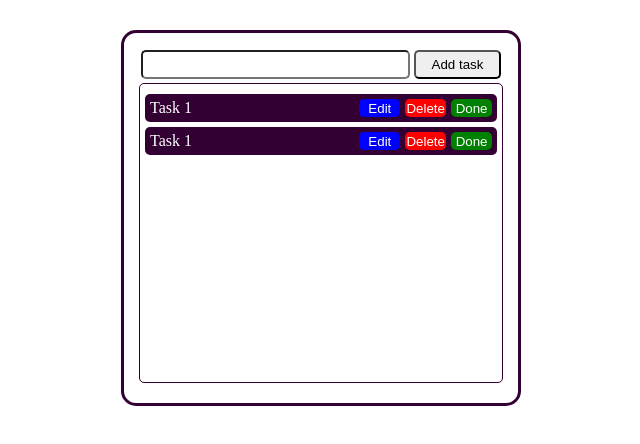
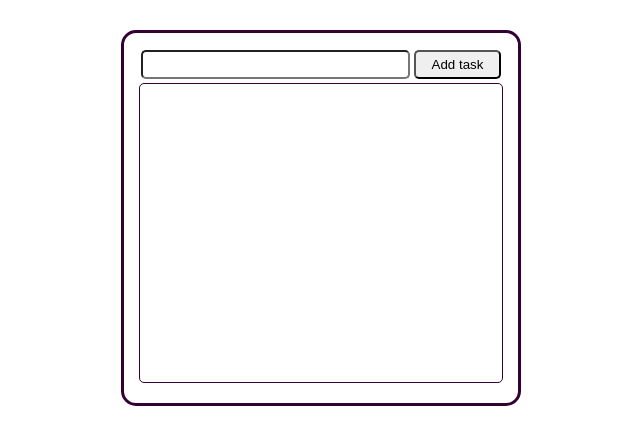
Before and after one commit to Kiril-Pavlov/todo-app-react, a React (Create React App) app: page / in a window 1280 px wide. Shown: the top 444 px of the page, without its empty margins (319-959 px from the left). Built offline with nearby package versions, Linux system fonts and the light colour scheme.

Commit message:
divided the code even more in components. adding todos done.

```diff
--- a/src/App.js
+++ b/src/App.js
@@ -1,11 +1,30 @@
 import './App.css';
-import TodoApp from './components/TodoApp';
+import React,{useState} from 'react';
+
+//components
+import TodoInput from './components/TodoInput';
+import TodoList from './components/TodoList';
+import Todo from './components/Todo';
+
+function App() {
+  const [todoDescription, setTodoDescription] = useState("");
+  const [todos,setTodos]= useState([]);
 
 
-function App() {
   return (
     <div className="App">
-     <TodoApp/>
+      <div className="main-container">
+        <TodoInput
+          todoDescription={todoDescription}
+          setTodoDescription={setTodoDescription}
+          todos={todos}
+          setTodos={setTodos}/>
+        <TodoList
+          todos={todos}
+          setTodos={setTodos}
+        />
+      </div>
+
     </div>
   );
 }
--- /dev/null
+++ b/src/components/Todo.js
@@ -0,0 +1,16 @@
+import React from "react";
+
+function Todo({description, }) {
+
+    return <div>
+            <div className="todo-item">
+                <p> {description, todos, setTodos} </p>
+                <button className="edit-todo-button">Edit</button>
+                <button className="delete-todo-button">Delete</button>
+                <button className="done-todo-button">Done</button>
+            </div>
+    </div>
+
+}
+
+export default Todo;
--- a/src/components/TodoApp.js
+++ /dev/null
@@ -1,32 +0,0 @@
-import React from "react";
-
-function TodoApp(){
-
-
-
-
-    return <div>
-        <div className="main-container">
-            <div className="input-container">
-                <input type="text" />
-                <button>Add task</button>
-            </div>
-            <div className="todos-list">
-                <div className="todo-item">
-                    <p> Task 1 </p>
-                    <button className="edit-todo-button">Edit</button>
-                    <button className="delete-todo-button">Delete</button>
-                    <button className="done-todo-button">Done</button>
-                </div>
-                <div className="todo-item">
-                    <p> Task 1 </p>
-                    <button className="edit-todo-button">Edit</button>
-                    <button className="delete-todo-button">Delete</button>
-                    <button className="done-todo-button">Done</button>
-                </div>
-            </div>
-        </div>
-    </div>
-}
-
-export default TodoApp
--- /dev/null
+++ b/src/components/TodoInput.js
@@ -0,0 +1,38 @@
+import React, { useState } from "react";
+
+function TodoInput({todoDescription, setTodoDescription, todos,setTodos}) {
+    const [counter, setCounter] =useState(1);
+
+
+    function updateTodoDescription(event){
+        //console.log(event.target.value);
+        setTodoDescription(event.target.value)
+    }
+
+    function addTodo(event){
+        event.preventDefault();
+        setTodos([
+            ...todos,
+            {
+                id: counter,
+                description: todoDescription,
+                completed: false
+            }
+        ])
+        setTodoDescription("")
+        setCounter(counter+1)
+    }
+
+
+    return <div>
+
+        <div className="input-container">
+            <input value={todoDescription} onChange={updateTodoDescription} type="text" />
+            <button onClick={addTodo}>Add task</button>
+        </div>
+
+
+    </div>
+}
+
+export default TodoInput
--- /dev/null
+++ b/src/components/TodoList.js
@@ -0,0 +1,23 @@
+import React from "react";
+
+//components
+import Todo from "./Todo";
+
+
+function TodoList({todos}){
+
+
+    return <div>
+        <div className="todos-list">
+            {todos.map(todo =>(
+                <Todo
+                    description={todo.description}
+                    key={todo.id}
+
+                />
+            ))}
+        </div>
+    </div>
+}
+
+export default TodoList
```
